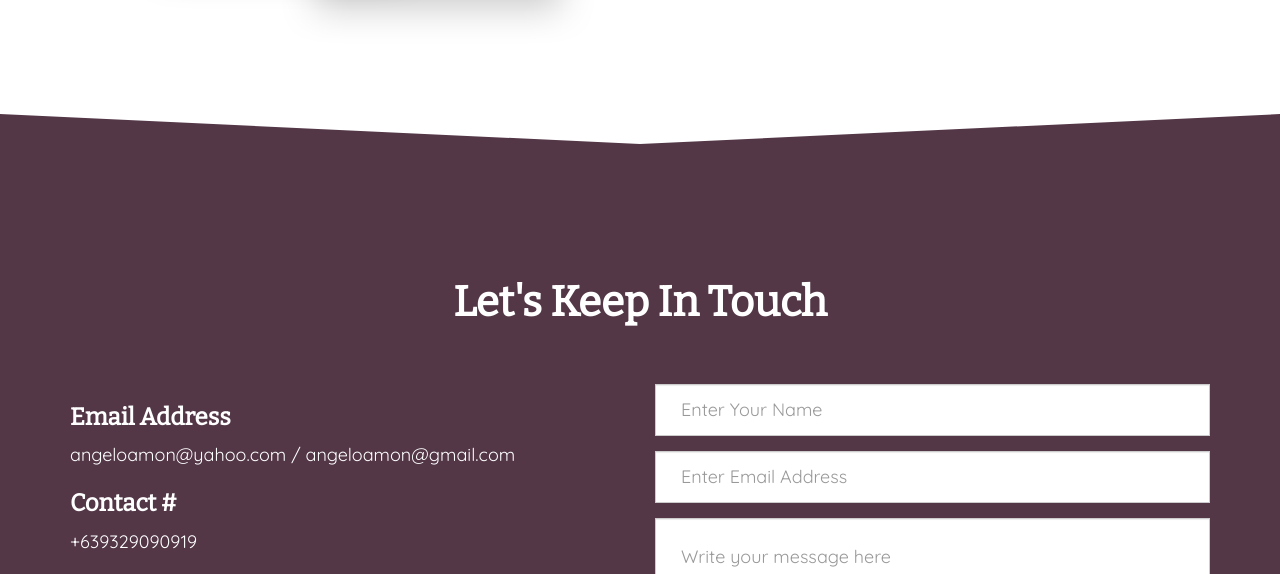
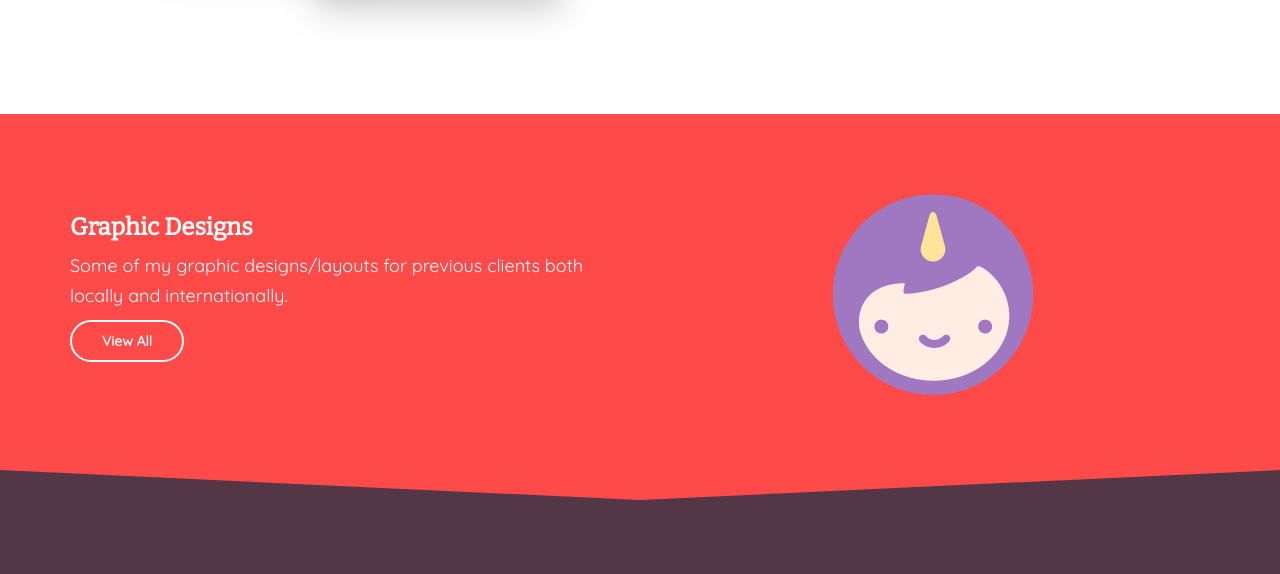
Before and after one commit to angeloamon/webportfolio, a plain HTML site: page index.html in a window 1280 px wide. Shown: the part 2632-3206 px from the top of the page. Drawn offline with nearby package versions, Linux system fonts and the light colour scheme.

Commit message:
added design project section

```diff
--- a/index.html
+++ b/index.html
@@ -131,6 +131,22 @@
 				</div>
 			</div>
 		</div>
+		<div class="apa-design-projects-inner">
+			<div class="container">
+				<div class="row">
+					<div class="apa-design-projects-wrapper">
+						<div class="apa-design-projects-content col-md-6">
+							<h3>Graphic Designs</h3>
+							<p>Some of my graphic designs/layouts for previous clients both locally and internationally.</p>
+							<a href="https://angeloamon.carbonmade.com/">View All</a>
+						</div>
+						<div class="apa-design-projects-image col-md-6 text-center">
+							<img class="img-fluid" src="images/carbonmade.png" alt="carbonmade">
+						</div>
+					</div>
+				</div>
+			</div>
+		</div>
 	</section>
 
 	<!-- footer -->
--- a/sass/main.scss
+++ b/sass/main.scss
@@ -483,7 +483,7 @@ header {
 						}
 					}
 					a {
-						line-height: 50px;
+						line-height: 60px;
 						border: 2px solid #353535;
 						color: #353535;
 						border-radius: 50px;
@@ -507,6 +507,35 @@ header {
 			}
 		}
 	}
+	.apa-design-projects-inner {
+		background-color: #FE4A49;
+		padding: 50px 0;
+		.apa-design-projects-wrapper {
+			.apa-design-projects-content {
+				margin-top: 30px;
+				color: $primary-text-color;
+				a {
+					color: $primary-text-color;
+					border: 2px solid $primary-text-color;
+					border-radius: 50px;
+					padding: 10px 30px;
+					line-height: 60px;
+					text-decoration: none;
+					font-weight: bold;
+					-webkit-transition: 0.3s;
+					-moz-transition: 0.3s;
+					-o-transition: 0.3s;
+					transition: 0.3s;
+					&:hover {
+						background-color: $secondary-color;
+						border-color: $secondary-color;
+						color: $primary-text-color;
+						text-decoration: none;
+					}
+				}
+			}
+		}
+	}
 }
 
 footer {
@@ -523,7 +552,7 @@ footer {
 	 	top: 0;
 	  	border-style: solid;
 	  	border-width: 30px 50vw 0 50vw;
-	  	border-color: $primary-text-color transparent;
+	  	border-color: #FE4A49 transparent;
 	}
 	/*&::before {
 		content: '';
```
Also changed, not shown: css/main.css, images/carbonmade.png (added), 1 other file.
